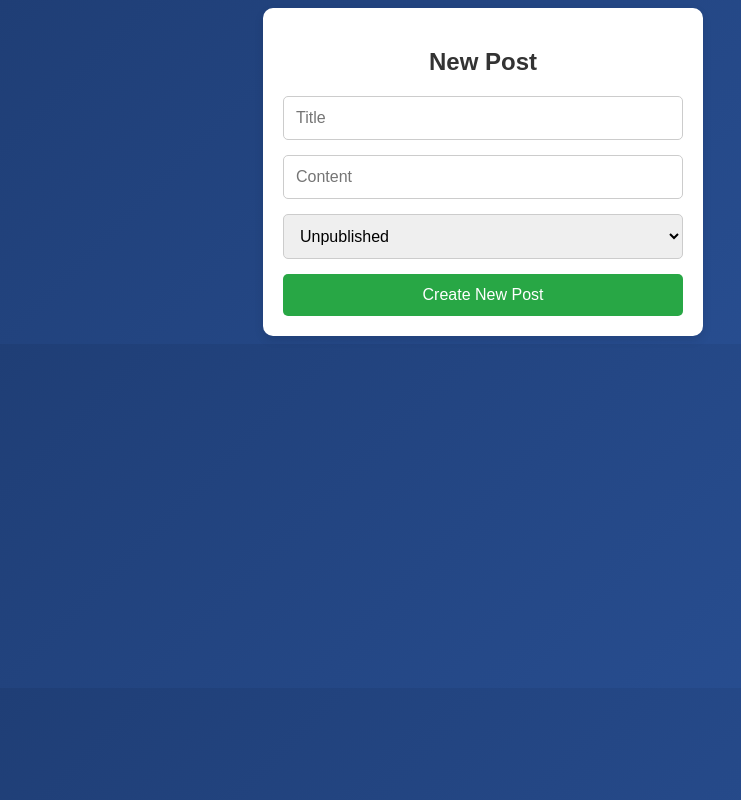
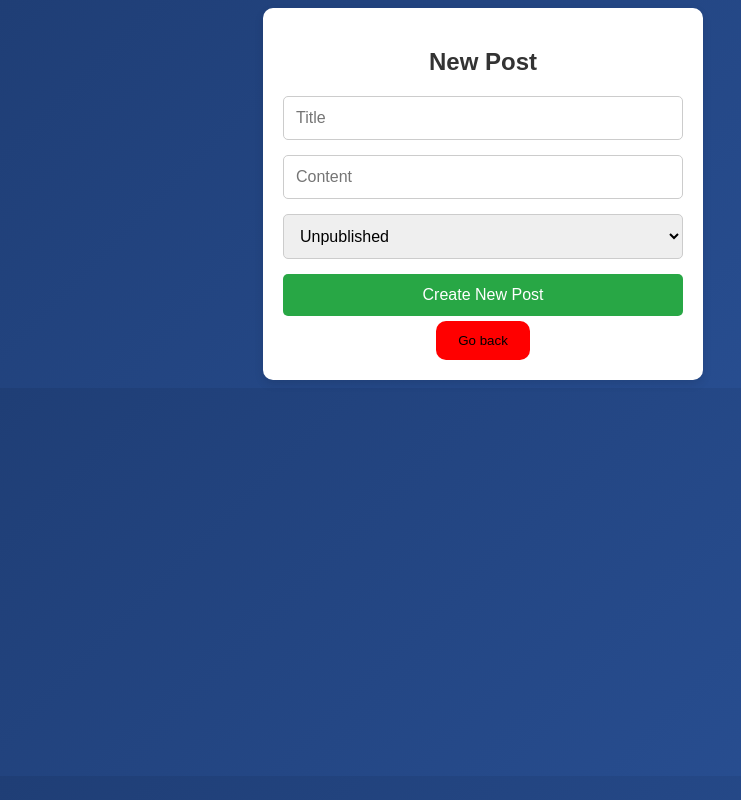
Before and after one commit to MarkoMTP/Digital-Marketing-Blog-front-end-admin, a React (Vite) app: page /newPostForm in a window 1280 px wide. Shown: the whole page, without its empty margins (157-898 px from the left). Built offline with nearby package versions, Linux system fonts and the light colour scheme.

Commit message:
edited the design of the posts page and the new form page

```diff
--- a/src/components/Posts/NewPostForm.jsx
+++ b/src/components/Posts/NewPostForm.jsx
@@ -9,6 +9,10 @@ function NewPostForm() {
   const [content, setContent] = useState("");
   const [isPublished, setIsPublished] = useState(false);
   const navigate = useNavigate();
+
+  const handleGoBack = () => {
+    navigate("/posts");
+  };
 
   return (
     <div className="container">
@@ -60,6 +64,20 @@ function NewPostForm() {
           Create New Post
         </button>
       </form>
+
+      <button
+        onClick={handleGoBack}
+        style={{
+          marginTop: "5px",
+          padding: "12px 22px",
+          cursor: "pointer",
+          background: "red",
+          borderRadius: "10px",
+          border: "0px",
+        }}
+      >
+        Go back
+      </button>
     </div>
   );
 }
--- a/src/components/Posts/PostPage.jsx
+++ b/src/components/Posts/PostPage.jsx
@@ -60,7 +60,7 @@ function PostPage() {
                 }
                 className="actionButton deleteButton"
               >
-                Delete
+                Delete Post
               </button>
               <button
                 onClick={() =>
--- a/src/styles/PostsPage.css
+++ b/src/styles/PostsPage.css
@@ -1,7 +1,8 @@
 .page-container {
   display: flex;
+  flex-direction: column;
   justify-content: center;
-  align-items: flex-start;
+  align-items: center;
   max-width: 85%;
   margin: 4rem auto;
   gap: 3rem;
@@ -43,6 +44,7 @@
   cursor: pointer;
   transition: background 0.3s ease, transform 0.2s ease;
   margin-top: 1rem;
+  margin-right: 0.3rem;
 }
 
 .primary-button:hover {
```
